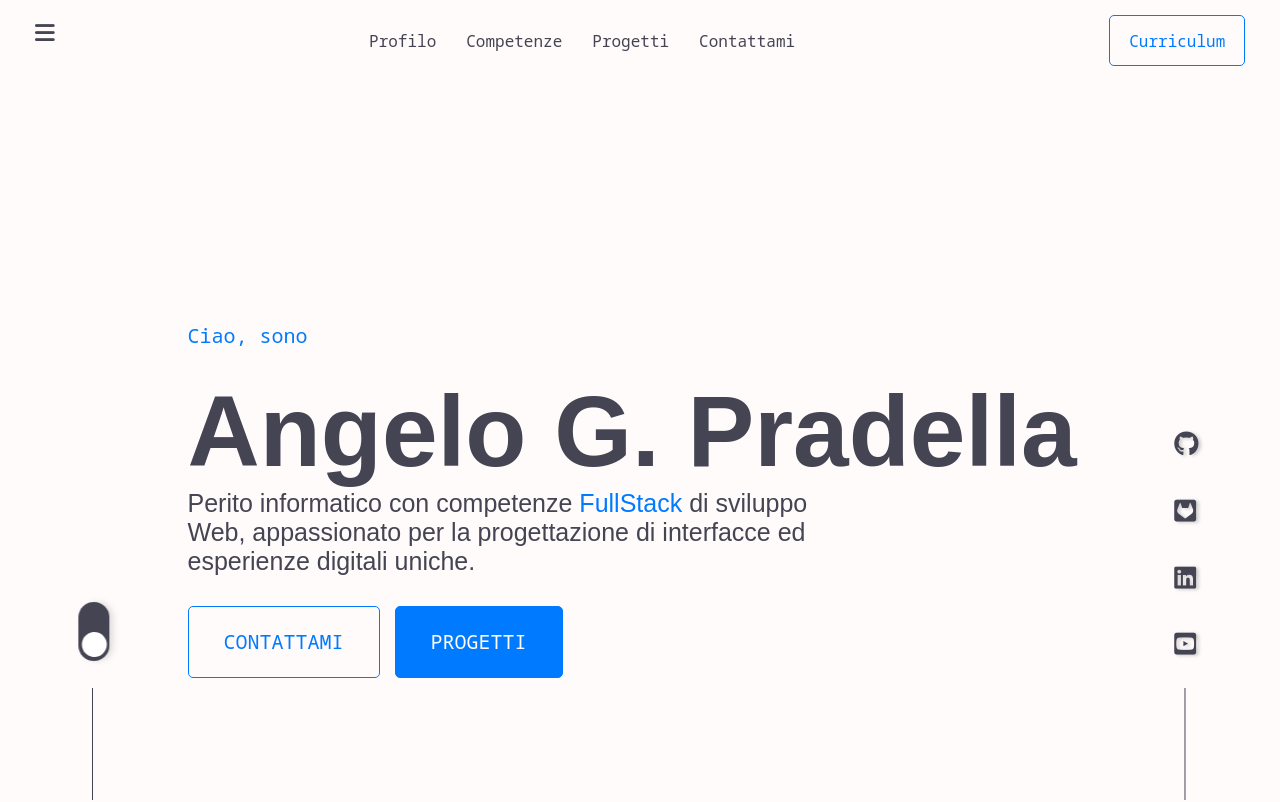
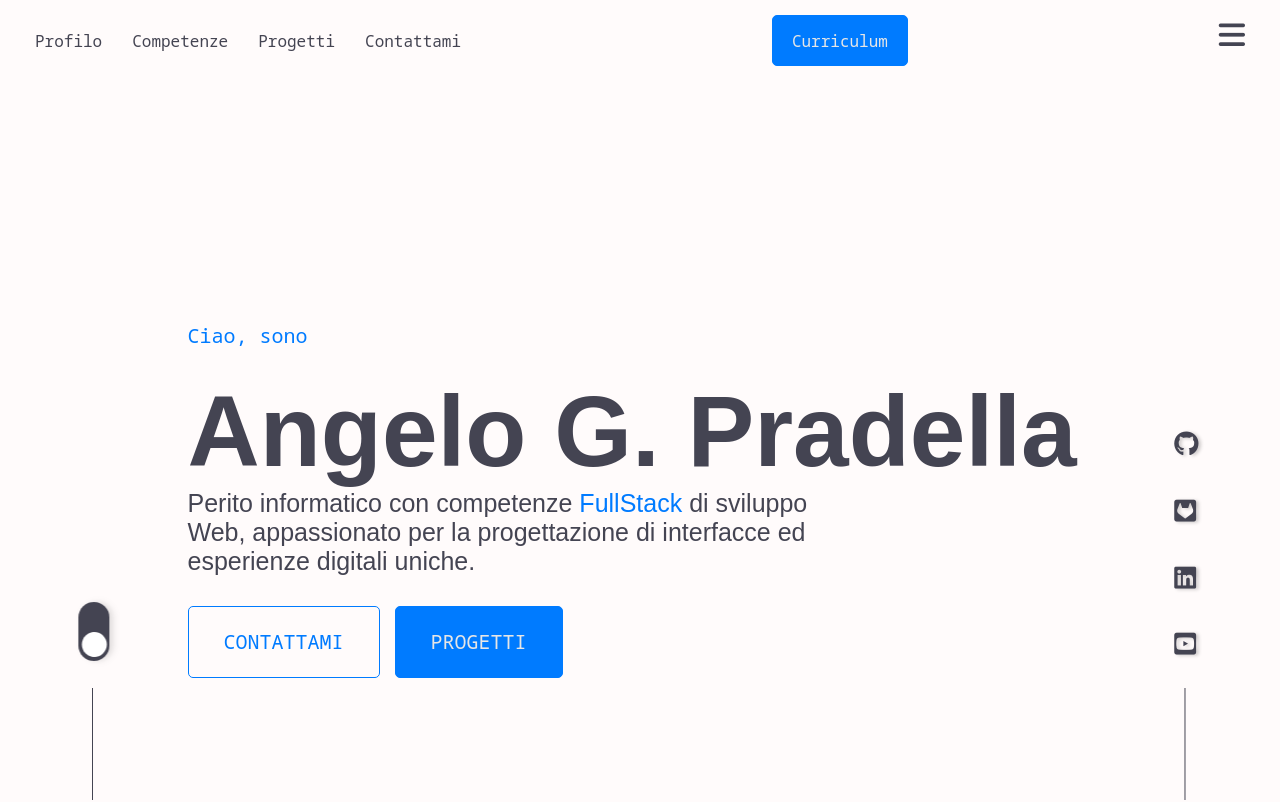
Before and after one commit to angeloPradella-github/portfolio-v1, a React (Vite) app: page / in a window 1280 px wide. Shown: the top 802 px of the page. Built offline with nearby package versions, Linux system fonts and the light colour scheme; some icons are missing; a web font is replaced by a local one.

Commit message:
navar punto solido di progresso

```diff
--- /dev/null
+++ b/src/components/CustomButtons.css
@@ -0,0 +1,17 @@
+@tailwind base;
+@tailwind components;
+@tailwind utilities;
+
+@layer components {
+  .btn {
+    padding: 10px 15px;
+  }
+  .btn-big {
+    padding: 16px 28px;
+  }
+
+  .btn-sm {
+    padding: 6px 10px;
+    transition: 0.15s ease-in-out;
+  }
+}
--- a/src/components/Navbar.jsx
+++ b/src/components/Navbar.jsx
@@ -1,5 +1,6 @@
 import React, { useState, useEffect, useRef } from "react";
 import { useMediaQuery } from "react-responsive";
+import "./CustomButtons.css";
 
 export default function Navbar() {
   const prevScrollPosRef = useRef(0);
@@ -34,16 +35,15 @@ export default function Navbar() {
   return (
     <nav
       id="navbar"
-      className={`flex justify-end lg:justify-between ff-accent clr-neutral gap-6 px-7 py-3 fs-nav fixed w-full ${
+      className={`flex justify-between ff-accent clr-neutral gap-6 px-5 py-2 lg:px-7 lg:py-3 fs-nav fixed w-full ${
         isMdOrLarger
           ? `nav-desktop ${bg ? "bg-nav" : "bg-transparent"} ${
               visible ? "animate-navbar-down" : "animate-navbar-up"
             }`
-          : "nav-mobile justify-items-end"
+          : "nav-mobile items-center"
       }`}
     >
-      <i className="fa-solid fa-bars text-lg clr-neutral"></i>
-      <div className="flex gap-6 items-center disappear">
+      <div id="navList" className="flex gap-6 items-center disappear">
         <a className="" href="">
           <li className="list-none underline-hover fw-b-bold">Profilo</li>
         </a>
@@ -57,9 +57,11 @@ export default function Navbar() {
           <li className="list-none underline-hover fw-b-bold">Contattami</li>
         </a>
       </div>
-      <a className="btn btn-empty fw-b-bold clr-accent disappear" href="">
+      <a className="btn-sm lg:btn btn-full lg:btn-empty fw-b-bold" href="">
         Curriculum
       </a>
+      {/* Hamburger Menu */}
+      <i className="fa-solid fa-bars text-2xl clr-neutral"></i>
     </nav>
   );
 }
--- a/src/css/app.css
+++ b/src/css/app.css
@@ -61,7 +61,7 @@
 }
 
 .btn-full {
-  color: var(--clr-light);
+  color: #e6e6e6 !important;
   border: 1px solid var(--clr-accent);
   border-radius: var(--btn-border-radius);
   background-color: var(--clr-accent);
@@ -69,14 +69,6 @@
 .btn-full:hover {
   background-color: transparent;
   color: var(--clr-accent) !important;
-}
-
-.btn-big {
-  padding: 16px 28px;
-}
-
-.btn {
-  padding: 10px 15px;
 }
 
 /* ____________________________ */
@@ -145,7 +137,7 @@ h6 {
   line-height: normal;
 }
 
-h1 {
+.hero-section h1 {
   color: var(--clr-neutral);
   font-size: var(--fs-h1);
 }
--- a/tailwind.config.cjs
+++ b/tailwind.config.cjs
@@ -1,51 +1,19 @@
-/** @type {import('tailwindcss').Config} */
 module.exports = {
-    content: [
-        "./src/**/*.{js,ts,jsx,tsx}",
-    ],
+    content: ["./src/**/*.{js,ts,jsx,tsx}"],
     theme: {
-
         extend: {
-            // colors: {
-            //     primary: { "50": "#1566c0", "100": "#dbeafe", "200": "#bfdbfe", "300": "#93c5fd", "400": "#60a5fa", "500": "#3b82f6", "600": "#2563eb", "700": "#1d4ed8", "800": "#1e40af", "900": "#1e3a8a" }
-            // }
+            screens: {
+                lg: { raw: "(min-width: 1024px)" },
+            },
         },
-        // fontFamily: {
-        //     'body': [
-        //         'Inter',
-        //         'ui-sans-serif',
-        //         'system-ui',
-        //         '-apple-system',
-        //         'system-ui',
-        //         'Segoe UI',
-        //         'Roboto',
-        //         'Helvetica Neue',
-        //         'Arial',
-        //         'Noto Sans',
-        //         'sans-serif',
-        //         'Apple Color Emoji',
-        //         'Segoe UI Emoji',
-        //         'Segoe UI Symbol',
-        //         'Noto Color Emoji'
-        //     ],
-        //     'sans': [
-        //         'Inter',
-        //         'ui-sans-serif',
-        //         'system-ui',
-        //         '-apple-system',
-        //         'system-ui',
-        //         'Segoe UI',
-        //         'Roboto',
-        //         'Helvetica Neue',
-        //         'Arial',
-        //         'Noto Sans',
-        //         'sans-serif',
-        //         'Apple Color Emoji',
-        //         'Segoe UI Emoji',
-        //         'Segoe UI Symbol',
-        //         'Noto Color Emoji'
-        //     ]
-        // }
+    },
+    variants: {
+        extend: {
+            backgroundColor: ["lg"],
+            textColor: ["lg"],
+            padding: ["lg"],
+            fontWeight: ["lg"],
+        },
     },
     plugins: [],
-}
+};
```
